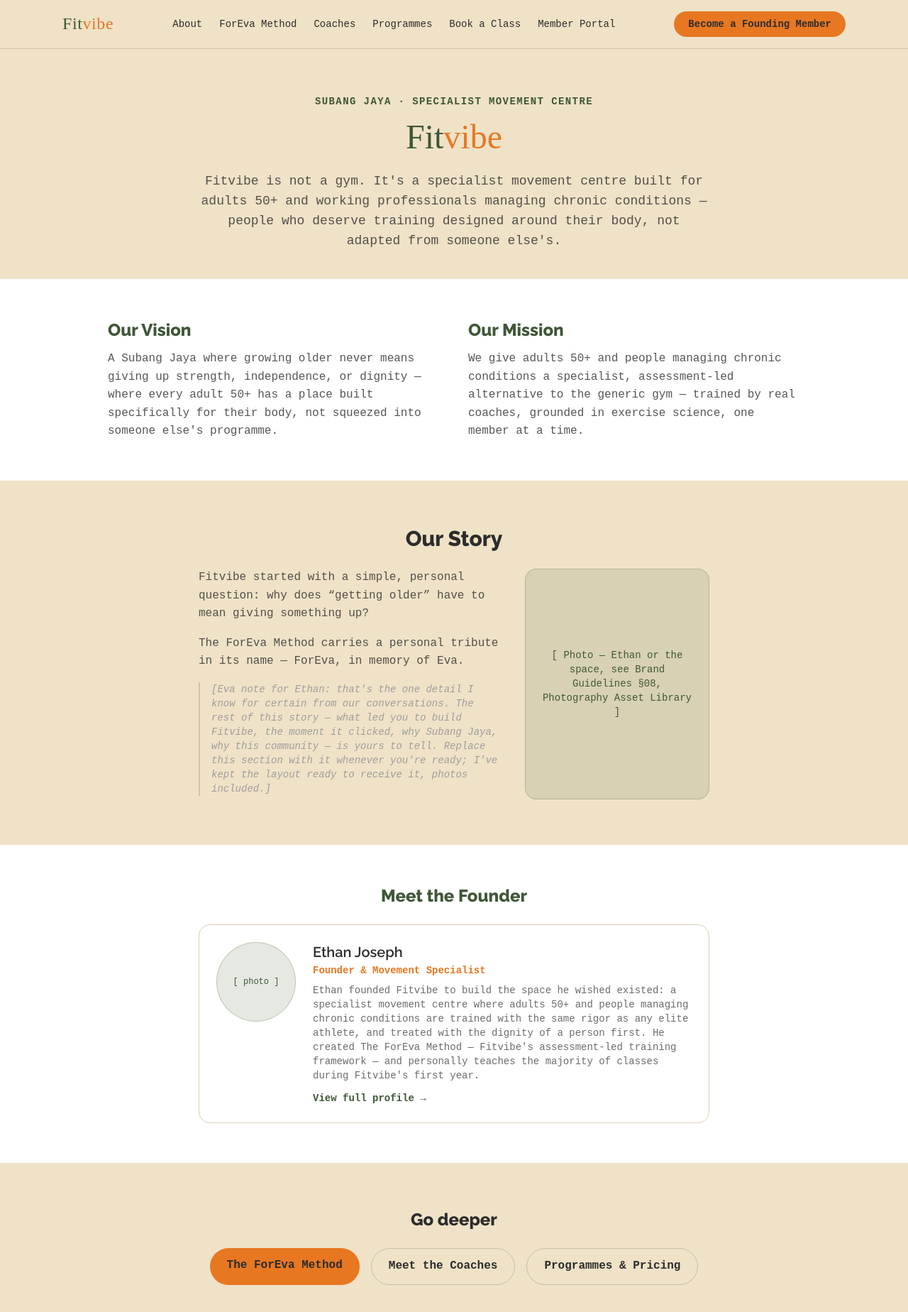
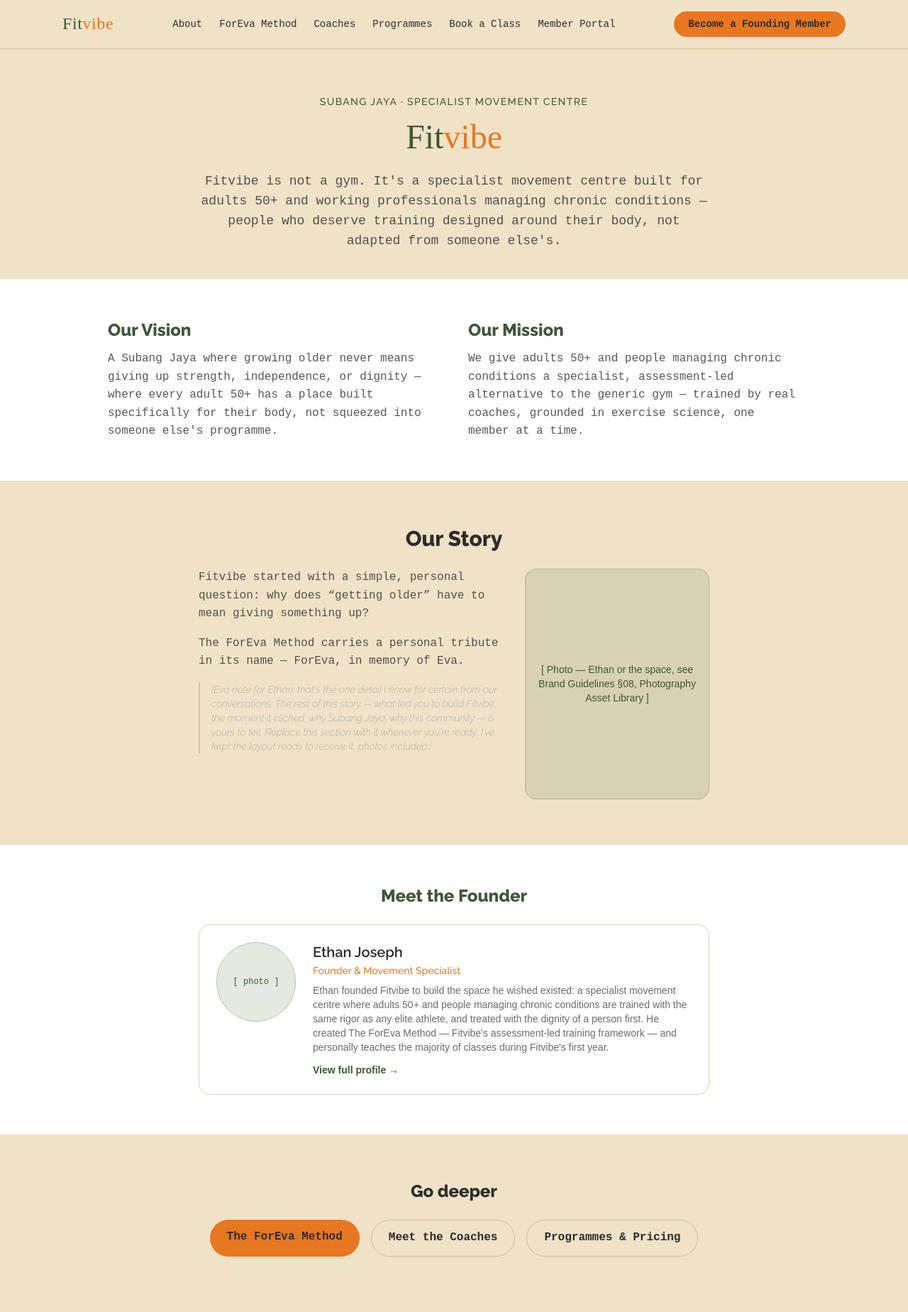
Before and after one commit to ethanRjoseph14/fitvibe-system, a Next.js app: page /about in a window 1280 px wide. Shown: the top 1848 px of the page at 71% size. Built offline with nearby package versions, Linux system fonts and the light colour scheme; a web font is replaced by a local one.

Commit message:
Refactor text styles in about page

```diff
--- a/app/about/page.tsx
+++ b/app/about/page.tsx
@@ -12,7 +12,7 @@ export default function AboutPage() {
 
       {/* Intro */}
       <section className="mx-auto max-w-3xl px-6 pt-16 pb-10 text-center">
-        <p className="text-sm font-semibold tracking-widest text-evergreen uppercase mb-4">
+        <p className="font-section-header text-sm text-evergreen tracking-widest uppercase mb-4">
           Subang Jaya · Specialist Movement Centre
         </p>
         <h1 className="text-5xl mb-6">
@@ -29,7 +29,7 @@ export default function AboutPage() {
       <section className="bg-off-white py-14">
         <div className="mx-auto max-w-5xl px-6 grid md:grid-cols-2 gap-10">
           <div>
-            <h2 className="font-display text-2xl text-evergreen mb-3">Our Vision</h2>
+            <h2 className="text-2xl text-evergreen mb-3">Our Vision</h2>
             <p className="text-charcoal/80">
               A Subang Jaya where growing older never means giving up strength,
               independence, or dignity — where every adult 50+ has a place built
@@ -37,7 +37,7 @@ export default function AboutPage() {
             </p>
           </div>
           <div>
-            <h2 className="font-display text-2xl text-evergreen mb-3">Our Mission</h2>
+            <h2 className="text-2xl text-evergreen mb-3">Our Mission</h2>
             <p className="text-charcoal/80">
               We give adults 50+ and people managing chronic conditions a specialist,
               assessment-led alternative to the generic gym — trained by real coaches,
@@ -49,7 +49,7 @@ export default function AboutPage() {
 
       {/* Story */}
       <section className="mx-auto max-w-3xl px-6 py-16">
-        <h2 className="font-display text-3xl mb-6 text-center">Our Story</h2>
+        <h2 className="text-3xl mb-6 text-center">Our Story</h2>
         <div className="grid sm:grid-cols-[1fr_260px] gap-8 items-start">
           <div className="text-charcoal/80 space-y-4">
             <p>
@@ -60,7 +60,7 @@ export default function AboutPage() {
               The ForEva Method carries a personal tribute in its name — ForEva, in memory
               of Eva.
             </p>
-            <p className="text-sm text-mid-gray italic border-l-2 border-tan/60 pl-4">
+            <p className="font-quote text-sm text-mid-gray border-l-2 border-tan/60 pl-4">
               [Eva note for Ethan: that&apos;s the one detail I know for certain from our
               conversations. The rest of this story — what led you to build Fitvibe, the
               moment it clicked, why Subang Jaya, why this community — is yours to tell.
@@ -68,7 +68,7 @@ export default function AboutPage() {
               layout ready to receive it, photos included.]
             </p>
           </div>
-          <div className="w-full aspect-[4/5] rounded-2xl bg-sage/20 border border-sage/40 flex items-center justify-center text-center text-evergreen text-sm p-4">
+          <div className="font-caption w-full aspect-[4/5] rounded-2xl bg-sage/20 border border-sage/40 flex items-center justify-center text-center text-evergreen text-sm p-4">
             [ Photo — Ethan or the space, see Brand Guidelines §08, Photography Asset
             Library ]
           </div>
@@ -79,7 +79,7 @@ export default function AboutPage() {
       {founder && (
         <section className="bg-off-white py-14">
           <div className="mx-auto max-w-3xl px-6">
-            <h2 className="font-display text-2xl text-evergreen mb-6 text-center">
+            <h2 className="text-2xl text-evergreen mb-6 text-center">
               Meet the Founder
             </h2>
             <Link
@@ -90,14 +90,14 @@ export default function AboutPage() {
                 [ photo ]
               </div>
               <div className="text-center sm:text-left">
-                <h3 className="font-display text-xl mb-0.5">{founder.name}</h3>
-                <p className="text-sm font-semibold text-vitality-orange mb-2">
+                <h3 className="text-xl mb-0.5">{founder.name}</h3>
+                <p className="font-section-header text-sm text-vitality-orange mb-2">
                   {founder.title}
                 </p>
-                <p className="text-sm text-charcoal/70">
+                <p className="font-caption text-sm text-charcoal/70">
                   {founder.bio.split("[Eva note")[0].trim()}
                 </p>
-                <p className="text-sm text-evergreen font-semibold mt-3">
+                <p className="font-caption text-sm text-evergreen font-semibold mt-3">
                   View full profile →
                 </p>
               </div>
@@ -108,7 +108,7 @@ export default function AboutPage() {
 
       {/* CTA links */}
       <section className="mx-auto max-w-3xl px-6 py-16 text-center">
-        <h2 className="font-display text-2xl mb-6">Go deeper</h2>
+        <h2 className="text-2xl mb-6">Go deeper</h2>
         <div className="flex flex-wrap justify-center gap-4">
           <Link
             href="/the-foreva-method"
```
